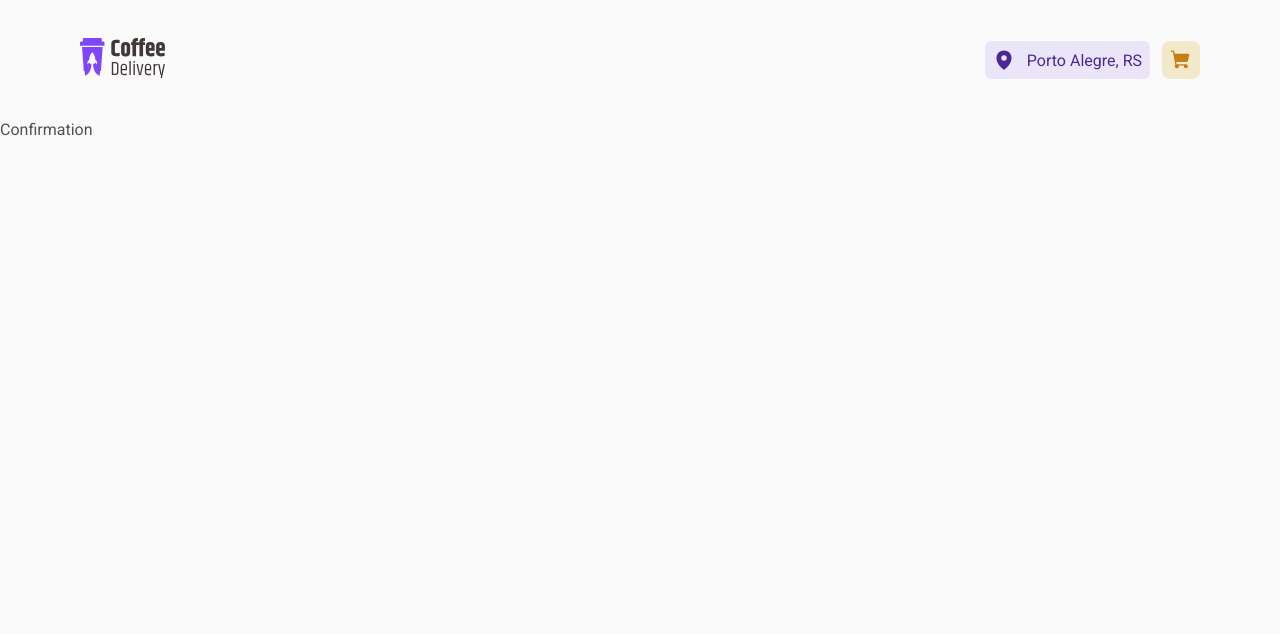
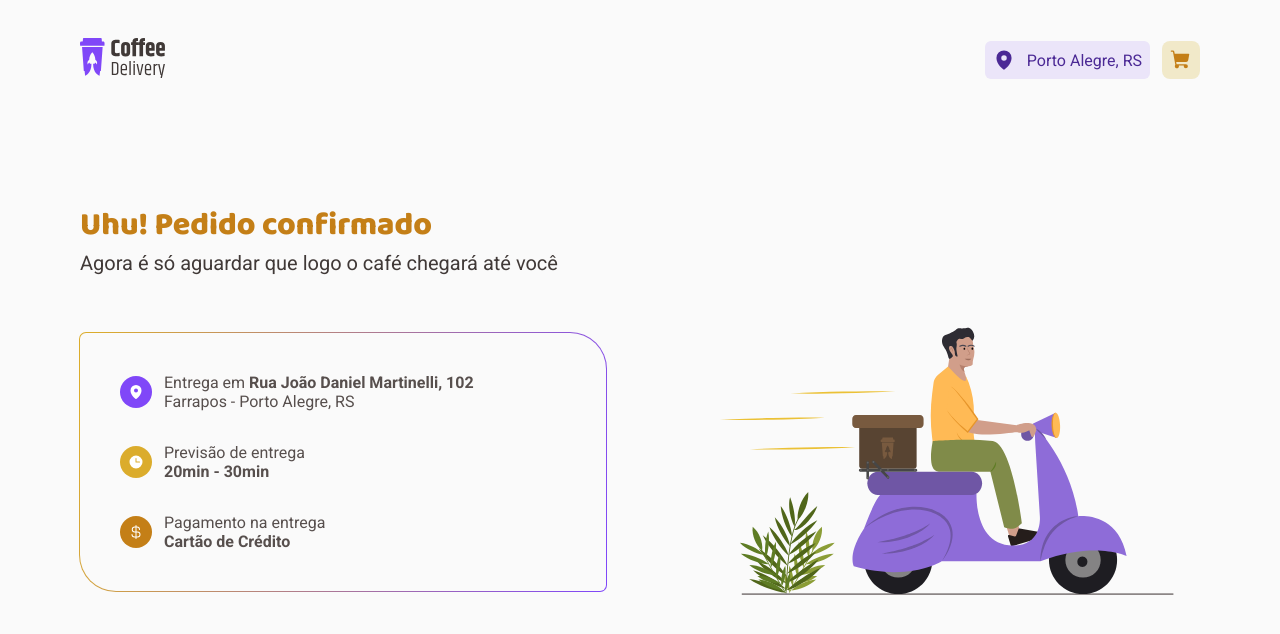
Before and after one commit to joaoeduardodias/challenger-02-coffe-delivery, a React (Vite) app: page /confirmation in a window 1280 px wide. Shown: the top 634 px of the page. Built offline with nearby package versions, Linux system fonts and the light colour scheme; data requests are answered from the project's data file.

Commit message:
feat: created page order confirmation

```diff
--- a/package.json
+++ b/package.json
@@ -10,12 +10,15 @@
     "server": "json-server db.json -p 3333"
   },
   "dependencies": {
+    "@hookform/resolvers": "^2.9.10",
     "axios": "^1.2.1",
     "phosphor-react": "^1.4.1",
     "react": "^18.2.0",
     "react-dom": "^18.2.0",
+    "react-hook-form": "^7.41.5",
     "react-router-dom": "^6.5.0",
-    "styled-components": "^5.3.6"
+    "styled-components": "^5.3.6",
+    "zod": "^3.20.2"
   },
   "devDependencies": {
     "@rocketseat/eslint-config": "^1.1.3",
--- a/src/pages/Checkout/index.tsx
+++ b/src/pages/Checkout/index.tsx
@@ -103,7 +103,10 @@
               <strong>Total</strong>
               <strong>R${` ${formatterPrice(totalPrice)}`}</strong>
             </div>
-            <button>Confirmar pedido </button>
+
+            <button disabled={coffeesInCart.length <= 0}>
+              Confirmar pedido
+            </button>
           </CardValues>
         </CartContainer>
       </SectionBase>
--- a/src/pages/Checkout/styles.ts
+++ b/src/pages/Checkout/styles.ts
@@ -149,8 +149,11 @@
     line-height: 160%;
     transition: 0.2s;
 
-    &:hover {
+    &:not(:disabled):hover {
       background: ${(props) => props.theme['yellow-dark']};
+    }
+    &:disabled {
+      cursor: not-allowed;
     }
   }
 `
--- a/src/pages/Confirmation/index.tsx
+++ b/src/pages/Confirmation/index.tsx
@@ -1,3 +1,60 @@
+import { Clock, CurrencyDollar, MapPin } from 'phosphor-react'
+import confirmedOrderIllustration from '../../assets/confirmedOrder.svg'
+import {
+  ConfirmationContainer,
+  IconClock,
+  IconMap,
+  IconMoney,
+  InfoWithIcon,
+  OrderDetailsContainer,
+} from './styles'
+
 export function Confirmation() {
-  return <div>Confirmation</div>
+  return (
+    <ConfirmationContainer>
+      <div>
+        <h1>Uhu! Pedido confirmado</h1>
+        <p>Agora é só aguardar que logo o café chegará até você</p>
+      </div>
+
+      <section>
+        <OrderDetailsContainer>
+          <InfoWithIcon>
+            <IconMap>
+              <MapPin size={16} weight="fill" />
+            </IconMap>
+            <div>
+              <address>
+                Entrega em <strong>Rua João Daniel Martinelli, 102</strong>
+              </address>
+              <address>Farrapos - Porto Alegre, RS</address>
+            </div>
+          </InfoWithIcon>
+          <InfoWithIcon>
+            <IconClock>
+              <Clock size={16} weight="fill" />
+            </IconClock>
+            <div>
+              <p>Previsão de entrega</p>
+              <p>
+                <strong>20min - 30min</strong>
+              </p>
+            </div>
+          </InfoWithIcon>
+          <InfoWithIcon>
+            <IconMoney>
+              <CurrencyDollar size={16} weight="fill" />
+            </IconMoney>
+            <div>
+              <p>Pagamento na entrega</p>
+              <p>
+                <strong>Cartão de Crédito</strong>
+              </p>
+            </div>
+          </InfoWithIcon>
+        </OrderDetailsContainer>
+        <img src={confirmedOrderIllustration} />
+      </section>
+    </ConfirmationContainer>
+  )
 }
--- /dev/null
+++ b/src/pages/Confirmation/styles.ts
@@ -0,0 +1,83 @@
+import styled from 'styled-components'
+
+export const ConfirmationContainer = styled.div`
+  display: flex;
+  flex-direction: column;
+  gap: 2.5rem;
+  width: 100%;
+  max-width: 1120px;
+  margin: 5rem auto 0;
+
+  h1 {
+    color: ${({ theme }) => theme['yellow-dark']};
+    font-family: 'Baloo 2', sans-serif;
+    font-weight: 800;
+    font-size: 2rem;
+  }
+  p {
+    font-size: 1.25rem;
+    color: ${({ theme }) => theme['base-subtitle']};
+  }
+  section {
+    display: flex;
+    align-items: center;
+    justify-content: space-between;
+  }
+`
+
+export const OrderDetailsContainer = styled.div`
+  padding: 2.5rem;
+  border-radius: 6px 36px;
+
+  background: ${({ theme }) => theme.background};
+
+  display: flex;
+  flex-direction: column;
+  gap: 2rem;
+  position: relative;
+  width: 100%;
+  max-width: 526px;
+  align-items: flex-start;
+
+  &::before {
+    content: '';
+    position: absolute;
+    inset: -1px;
+    border-radius: 7px 37px;
+    z-index: -1;
+    background: linear-gradient(102.89deg, #dbac2c 2.61%, #8047f8 98.76%);
+  }
+`
+export const InfoWithIcon = styled.div`
+  display: flex;
+  align-items: center;
+  justify-content: center;
+  gap: 0.75rem;
+
+  address,
+  p {
+    font-size: 1rem;
+    font-style: normal;
+    color: ${({ theme }) => theme['base-text']};
+  }
+`
+
+export const Icon = styled.div`
+  border-radius: 50%;
+  padding: 0.5rem;
+
+  display: flex;
+  align-items: center;
+  justify-content: center;
+  gap: 0.5rem;
+  color: ${({ theme }) => theme.white};
+`
+export const IconMap = styled(Icon)`
+  background: ${({ theme }) => theme.purple};
+`
+export const IconClock = styled(Icon)`
+  background: ${({ theme }) => theme.yellow};
+`
+export const IconMoney = styled(Icon)`
+  background: ${({ theme }) => theme['yellow-dark']};
+`
```
Also changed, not shown: src/assets/confirmedOrder.svg (added), 1 other file (tests, documents, lock files or other folders).
